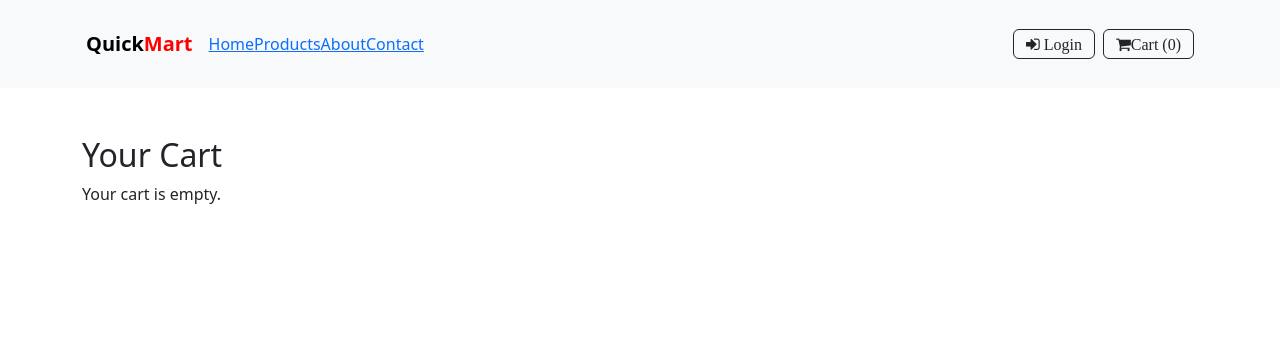
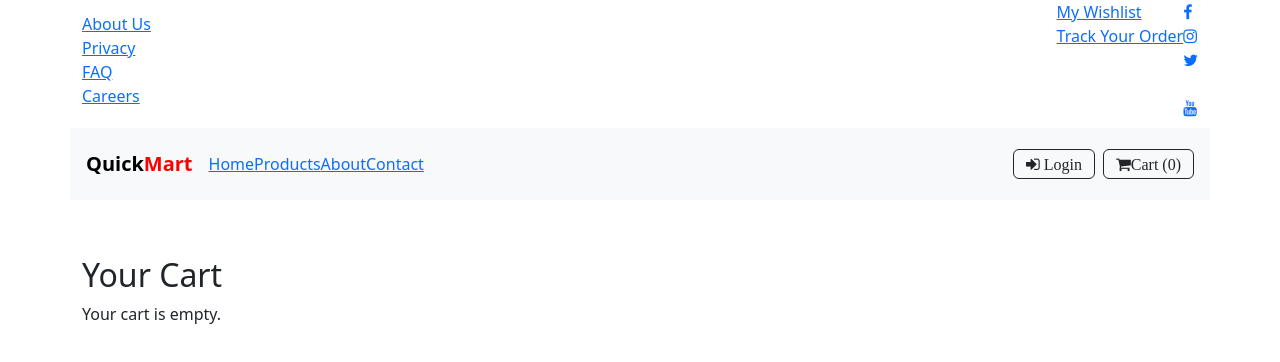
Before and after one commit to Mohammed-mustaqeem/QuickMart_Front-end, a React (Vite) app: page /cart in a window 1280 px wide. Shown: the top 362 px of the page. Built offline with nearby package versions, Linux system fonts and the light colour scheme.

Commit message:
eight commit

```diff
--- a/package.json
+++ b/package.json
@@ -10,6 +10,10 @@
     "preview": "vite preview"
   },
   "dependencies": {
+    "@fortawesome/fontawesome-svg-core": "^6.7.2",
+    "@fortawesome/free-brands-svg-icons": "^6.7.2",
+    "@fortawesome/free-solid-svg-icons": "^6.7.2",
+    "@fortawesome/react-fontawesome": "^0.2.2",
     "axios": "^1.7.7",
     "bootstrap": "^5.3.3",
     "font-awesome": "^4.7.0",
--- a/src/components/Home/Navigationbar.css
+++ b/src/components/Home/Navigationbar.css
@@ -1,7 +1,89 @@
-
+/*
 .Navbar .container{
     align-items: center;
     display: flex;
     flex-wrap: inherit;
     justify-content: space-between;
 }
+
+ul {
+    margin: 0px;
+    padding: 0px;
+}
+.header-area .header-top .header-info-left ul li Link {
+    margin-right: 15px;
+    padding-right: 15px;
+    display: inline-block;
+}
+.header-area .header-top .header-info-left ul li:last-child {
+    margin-right: 0px;
+    padding-right: 0;
+    border-right: 0;
+}
+
+.header-area .header-top .header-info-right ul.order-list li {
+    margin-right: 15px;
+    padding-right: 15px;
+    border-right: 1px solid #edeff2;
+    display: inline-block;
+}
+
+.header-area .header-top .header-info-right .header-social li {
+    display: inline-block;
+}
+
+.header-area .header-top .header-info-right ul.order-list li:last-child {
+    margin-right: 0px;
+} */
+
+.Navbar .container {
+  align-items: center;
+  display: flex;
+  flex-wrap: inherit;
+  justify-content: space-between;
+}
+
+ul {
+  margin: 0;
+  padding: 0;
+  list-style: none;
+}
+
+.header-area .header-top .header-info-left ul li {
+  margin-right: 15px;
+  display: inline-block;
+}
+
+.header-area .header-top .header-info-left ul li:last-child {
+  margin-right: 0;
+}
+
+.header-area .header-top .header-info-right ul.order-list li {
+  margin-right: 15px;
+  padding-right: 15px;
+  border-right: 1px solid #edeff2;
+  display: inline-block;
+}
+
+.header-area .header-top .header-info-right ul.order-list li:last-child {
+  margin-right: 0;
+  border-right: none;
+}
+
+.header-area .header-top .header-info-right .header-social li {
+  margin-left: 10px;
+  display: inline-block;
+}
+
+.header-area .header-top .header-info-right .header-social li a {
+  color: #6c757d;
+  transition: color 0.3s ease;
+}
+
+.header-area .header-top .header-info-right .header-social li a:hover {
+  color: #007bff;
+}
+/* .header-area .header-top .header-info-right ul.order-list li link {
+    color: #292621;
+    font-size: 14px;
+} */
--- a/src/components/Home/Navigationbar.jsx
+++ b/src/components/Home/Navigationbar.jsx
@@ -3,13 +3,19 @@ import Container from "react-bootstrap/Container";
 import Nav from "react-bootstrap/Nav";
 import Navbar from "react-bootstrap/Navbar";
 import React, { useEffect, useState } from "react";
-import { NavLink } from "react-router-dom";
+import { Link, NavLink } from "react-router-dom";
 import { useNavigate } from "react-router-dom";
 import { useSelector } from "react-redux";
 import Cookies from "js-cookie";
 import { handleSuccess } from "../../assets/utils";
 import { ToastContainer, Bounce } from "react-toastify";
-// import './Navigationbar.css'
+// import { FontAwesomeIcon } from "@fortawesome/react-fontawesome";
+// import {
+//   faFacebook,
+//   faTwitter,
+//   faInstagram,
+// } from "@fortawesome/free-brands-svg-icons";
+import './Navigationbar.css'
 
 const Navigationbr = () => {
   const navigate = useNavigate();
@@ -40,10 +46,128 @@ const Navigationbr = () => {
 
   return (
     <>
-      <Navbar
-        expand="lg"
-        className="bg-body-tertiary navbar shadow-md bg-white "
+      <div className="header-top d-none d-sm-block">
+        <div className="container">
+          <div className="row">
+            <div className="col-xl-12">
+              <div className="d-flex justify-content-between flex-wrap align-items-center">
+                {/* Left Section: Links */}
+                <div className="header-info-left ">
+                  <ul className="flex gap-5 text-[14px]">
+                    <li>
+                      <Link
+                        className="no-underline text-gray-900"
+                        to="/about-us"
                       >
+                        About Us
+                      </Link>
+                    </li>
+                    <li>
+                      <Link
+                        className="no-underline text-gray-900"
+                        to="/privacy"
+                      >
+                        Privacy
+                      </Link>
+                    </li>
+                    <li>
+                      <Link className="no-underline text-gray-900" to="/faq">
+                        FAQ
+                      </Link>
+                    </li>
+                    <li>
+                      <Link
+                        className="no-underline text-gray-900"
+                        to="/careers"
+                      >
+                        Careers
+                      </Link>
+                    </li>
+                  </ul>
+                </div>
+
+                {/* Right Section: Orders & Social */}
+                <div className="  header-info-right d-flex">
+                  {/* Order Links */}
+                  <ul className="order-list flex gap-4 text-[14px]">
+                    <li>
+                      <Link
+                        className="no-underline text-gray-900"
+                        to="/wishlist"
+                      >
+                        My Wishlist
+                      </Link>
+                    </li>
+                    <li>
+                      <Link
+                        className="no-underline text-gray-900"
+                        to="/track-order"
+                      >
+                        Track Your Order
+                      </Link>
+                    </li>
+                  </ul>
+
+                  {/* Social Icons */}
+                  <ul className="header-social flex ml-3 gap-2 ">
+                    <li>
+                      <a
+                        className="no-underline  "
+                        href="https://facebook.com"
+                        target="_blank"
+                        rel="noopener noreferrer"
+                      >
+                        <i className="fa fa-facebook"></i>
+                      </a>
+                    </li>
+                    <li>
+                      <a
+                        className="no-underline "
+                        href="https://instagram.com"
+                        target="_blank"
+                        rel="noopener noreferrer"
+                      >
+                        <i className="fa fa-instagram"></i>
+                      </a>
+                    </li>
+                    <li>
+                      <a
+                        className="no-underline "
+                        href="https://twitter.com"
+                        target="_blank"
+                        rel="noopener noreferrer"
+                      >
+                        <i className="fa fa-twitter"></i>
+                      </a>
+                    </li>
+                    <li>
+                      <a
+                        className="no-underline text-gray-500"
+                        href="https://linkedin.com"
+                        target="_blank"
+                        rel="noopener noreferrer"
+                      >
+                        <i className="fa fa-linkedin-in"></i>
+                      </a>
+                    </li>
+                    <li>
+                      <a
+                        className="no-underline "
+                        href="https://youtube.com"
+                        target="_blank"
+                        rel="noopener noreferrer"
+                      >
+                        <i className="fa fa-youtube"></i>
+                      </a>
+                    </li>
+                  </ul>
+                </div>
+              </div>
+            </div>
+          </div>
+        </div>
+      </div>
+      <Navbar className="">
         <Container
           fluid
           className="p-3  navbar-expand-lg navbar-light bg-light container"
@@ -74,11 +198,20 @@ const Navigationbr = () => {
 
             <div className="button">
               {isLoggedIn ? (
-              <Button variant="outline-dark" className="fa fa-sign-in ms-2" onClick={handleLogout}>
+                <Button
+                  variant="outline-dark"
+                  className="fa fa-sign-in ms-2"
+                  onClick={handleLogout}
+                >
                   {" "}
                   Logout
-              </Button> ) : (
-                <Button variant="outline-dark" className="fa fa-sign-in ms-2" onClick={handleLogin}>
+                </Button>
+              ) : (
+                <Button
+                  variant="outline-dark"
+                  className="fa fa-sign-in ms-2"
+                  onClick={handleLogin}
+                >
                   {" "}
                   Login
                 </Button>
```
Also changed, not shown: 1 other file (tests, documents, lock files or other folders). Lines whose indentation alone changed are shown as unchanged.
